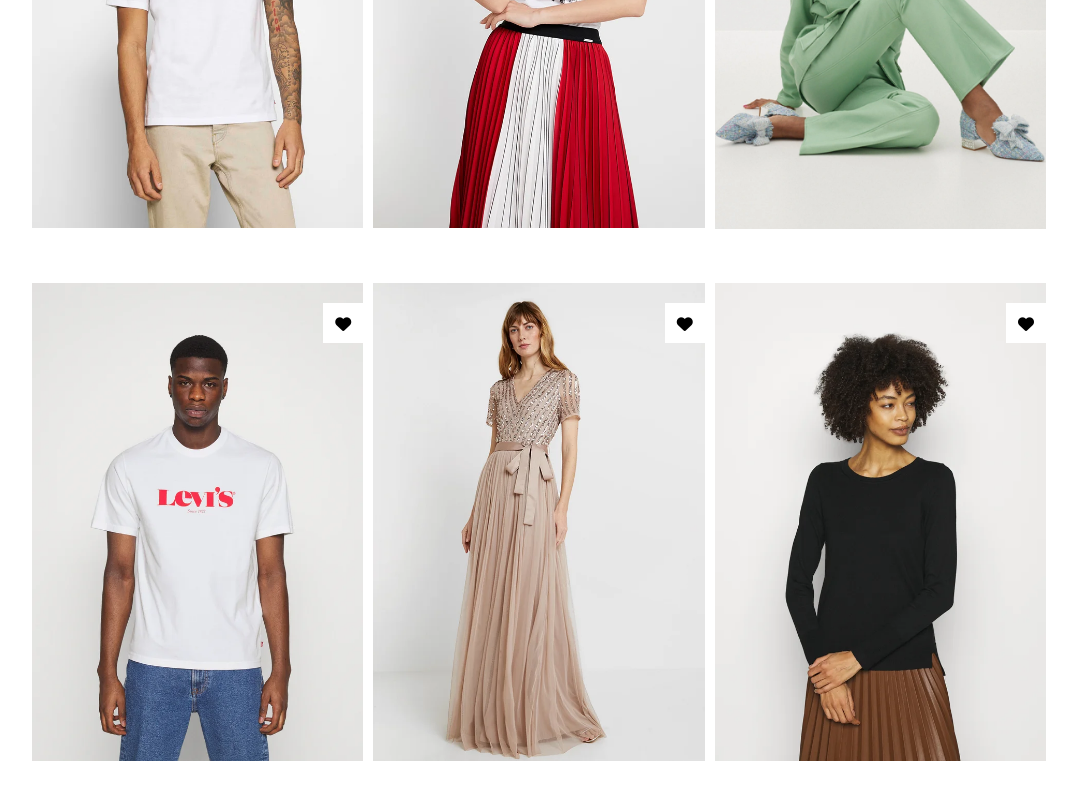
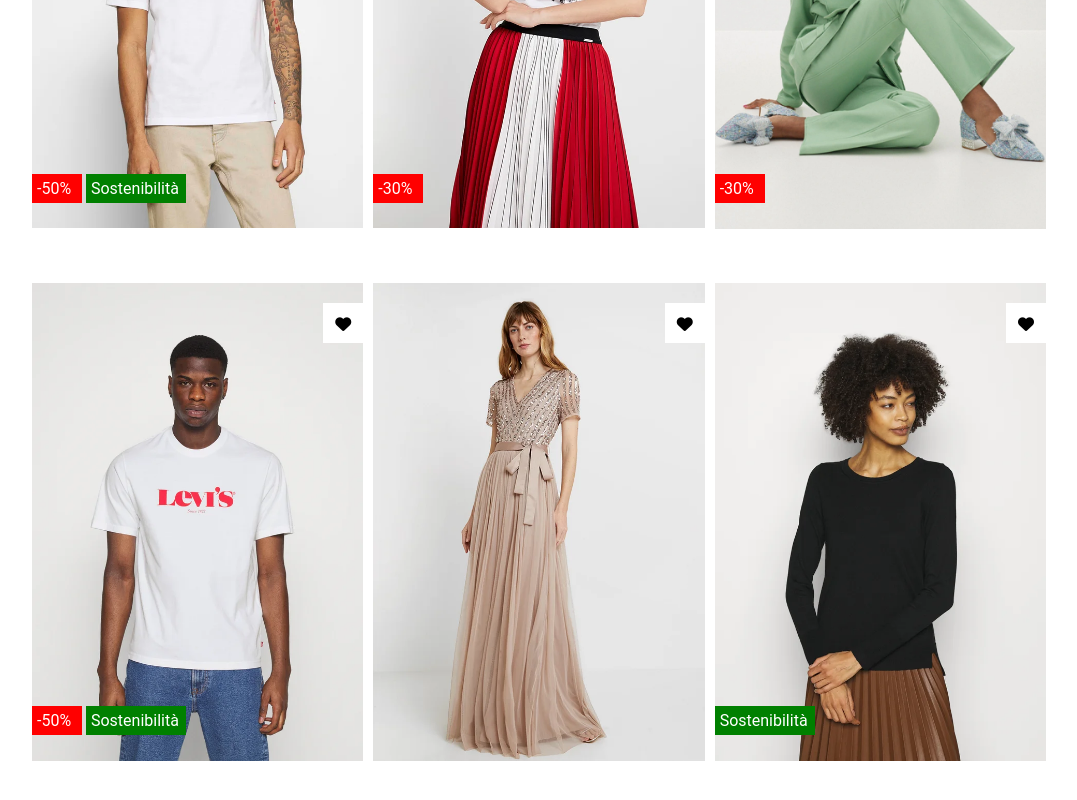
Before and after one commit to GiordanoMercatali/html-css-boolando, a plain HTML site: page index.html in a window 1280 px wide. Shown: the part 332-1132 px from the top of the page, without its empty margins (101-1178 px from the left). Drawn offline with Linux system fonts and the light colour scheme.

Commit message:
add: small changes to tags

```diff
--- a/css/style.css
+++ b/css/style.css
@@ -63,7 +63,7 @@
     }
 
     .nav-item img{
-        width: calc(100% / 3);
+        width: 25%;
     }
 
 
@@ -109,3 +109,25 @@
                     .wishlist i:hover{
                         color: red;
                     }
+
+                    .shop-tags-list{
+                        width: 200px;
+                        color: white;
+                        position: absolute;
+                        bottom: 30px;
+                    }
+
+                    .shop-tags-list .shop-tag{
+                        padding: 5px 5px;
+                        display: inline-block;
+                    }
+
+                    .shop-tag.discount{
+                        width: calc(100% / 4);
+                        background-color: var(--discount-tag-color);
+                    }
+
+                    .shop-tag.sustainability{
+                        width: calc(100% / 2);
+                        background-color: var(--sustainability-tag-color);
+                    }
--- a/index.html
+++ b/index.html
@@ -39,18 +39,32 @@
                     <div class="col">
                         <img src="img/1.webp">
                         <div class="wishlist"><i class="fa-solid fa-heart"></i></div>
+                        <div class="shop-tags-list">
+                            <div class="shop-tag discount">-50%</div>
+                            <div class="shop-tag sustainability">Sostenibilità</div>
+                        </div>
                     </div>
                     <div class="col">
                         <img src="img/2.webp">
                         <div class="wishlist"><i class="fa-solid fa-heart"></i></div>
+                        <div class="shop-tags-list">
+                            <div class="shop-tag discount">-30%</div>
+                        </div>
                     </div>
                     <div class="col">
                         <img src="img/3.webp">
                         <div class="wishlist"><i class="fa-solid fa-heart"></i></div>
+                        <div class="shop-tags-list">
+                            <div class="shop-tag discount">-30%</div>
+                        </div>
                     </div>
                     <div class="col">
                         <img src="img/4.webp">
                         <div class="wishlist"><i class="fa-solid fa-heart"></i></div>
+                        <div class="shop-tags-list">
+                            <div class="shop-tag discount">-50%</div>
+                            <div class="shop-tag sustainability">Sostenibilità</div>
+                        </div>
                     </div>
                     <div class="col">
                         <img src="img/5.webp">
@@ -59,6 +73,9 @@
                     <div class="col">
                         <img src="img/6.webp">
                         <div class="wishlist"><i class="fa-solid fa-heart"></i></div>
+                        <div class="shop-tags-list">
+                            <div class="shop-tag sustainability">Sostenibilità</div>
+                        </div>
                     </div>
                 </div>
             </div>
```
